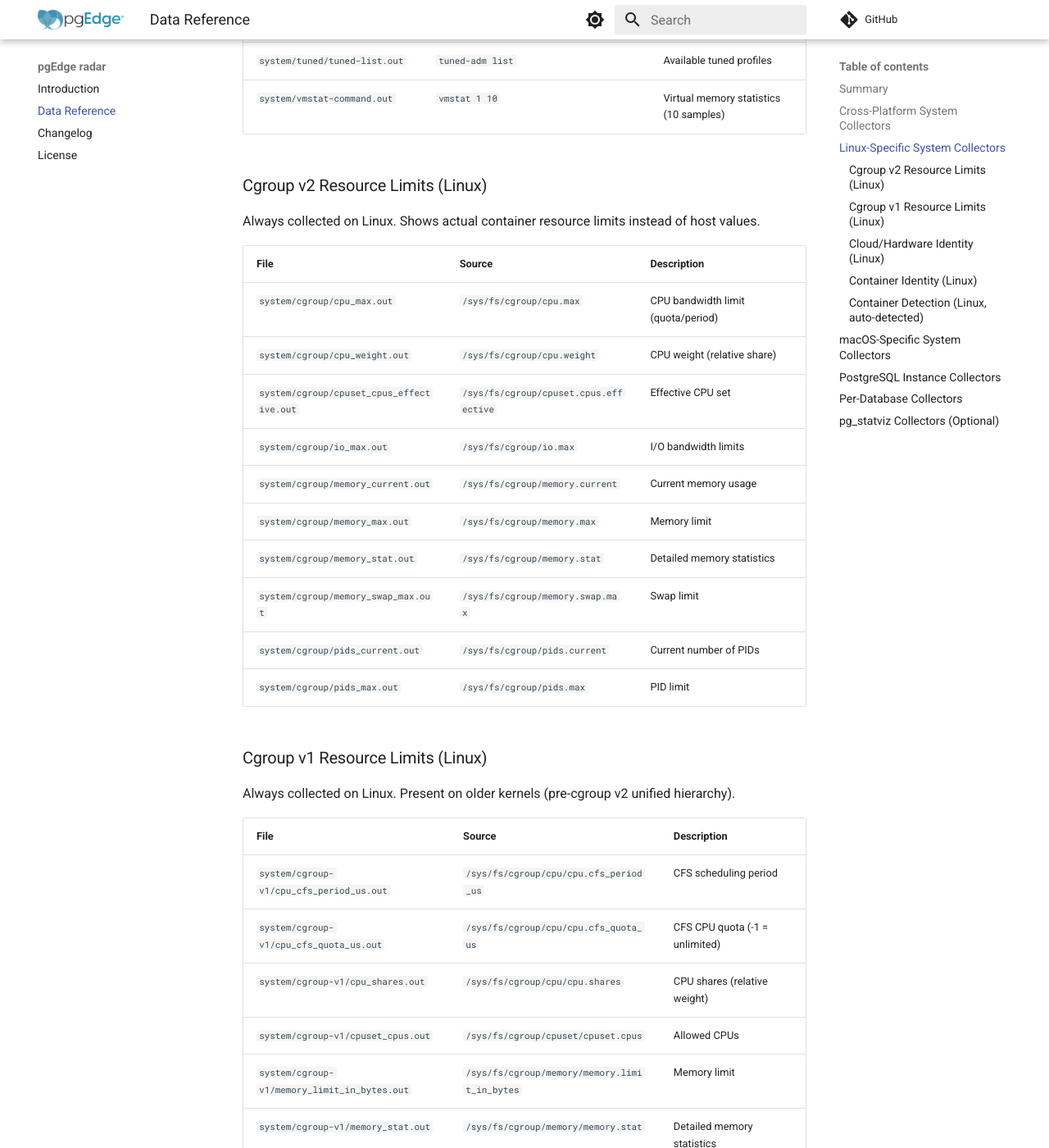
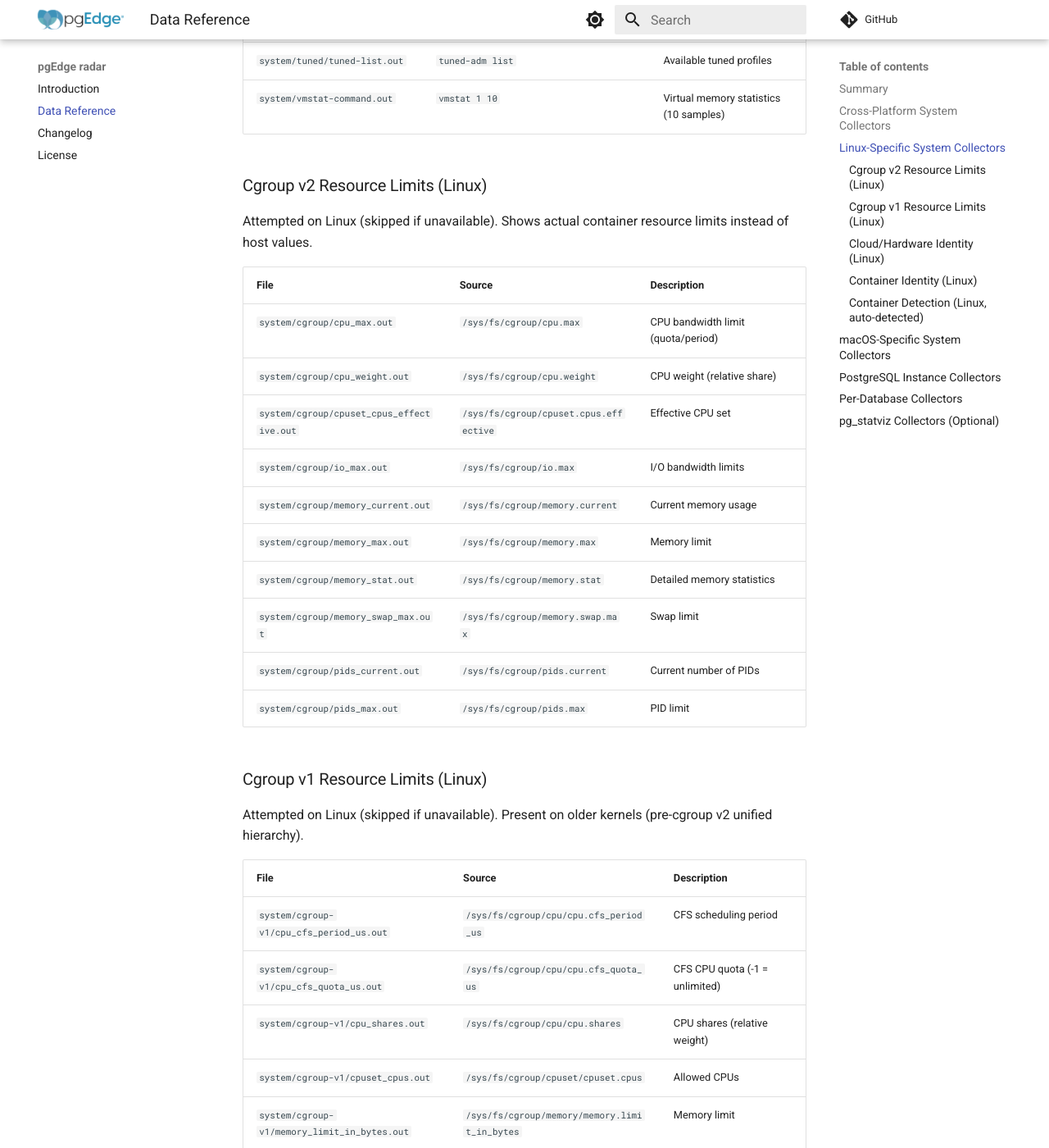
Before and after one commit to pgEdge/radar, an MkDocs documentation site: the page built from docs/data.md, in a window 1280 px wide and 1400 px high, scrolled down 4938 px. Shown: the whole window at 82% size. Built offline with MkDocs 1.6.1 and Material for MkDocs 9.7.7, drawn with Linux system fonts in a browser that asks for light colours; comment, search, counter and statistics services are not loaded; some of the changed text lies outside the part shown.

Commit message:
docs: clarify best-effort behavior for cgroup/cloud/container collectors

```diff
--- a/docs/data.md
+++ b/docs/data.md
@@ -112,7 +112,7 @@ These collectors only run on Linux systems.
 
 ### Cgroup v2 Resource Limits (Linux)
 
-Always collected on Linux. Shows actual container resource limits instead of host values.
+Attempted on Linux (skipped if unavailable). Shows actual container resource limits instead of host values.
 
 | File | Source | Description |
 |------|--------|-------------|
@@ -129,7 +129,7 @@ Always collected on Linux. Shows actual container resource limits instead of hos
 
 ### Cgroup v1 Resource Limits (Linux)
 
-Always collected on Linux. Present on older kernels (pre-cgroup v2 unified hierarchy).
+Attempted on Linux (skipped if unavailable). Present on older kernels (pre-cgroup v2 unified hierarchy).
 
 | File | Source | Description |
 |------|--------|-------------|
@@ -143,7 +143,7 @@ Always collected on Linux. Present on older kernels (pre-cgroup v2 unified hiera
 
 ### Cloud/Hardware Identity (Linux)
 
-Always collected on Linux. Identifies cloud provider and instance type via DMI data.
+Attempted on Linux (skipped if unavailable). Identifies cloud provider and instance type via DMI data.
 
 | File | Source | Description |
 |------|--------|-------------|
@@ -154,7 +154,7 @@ Always collected on Linux. Identifies cloud provider and instance type via DMI d
 
 ### Container Identity (Linux)
 
-Always collected on Linux. Helps identify container runtime and environment.
+Attempted on Linux (skipped if unavailable). Helps identify container runtime and environment.
 
 | File | Source | Description |
 |------|--------|-------------|
```
Also changed, not shown: DATA.md (+4 -4 lines).
